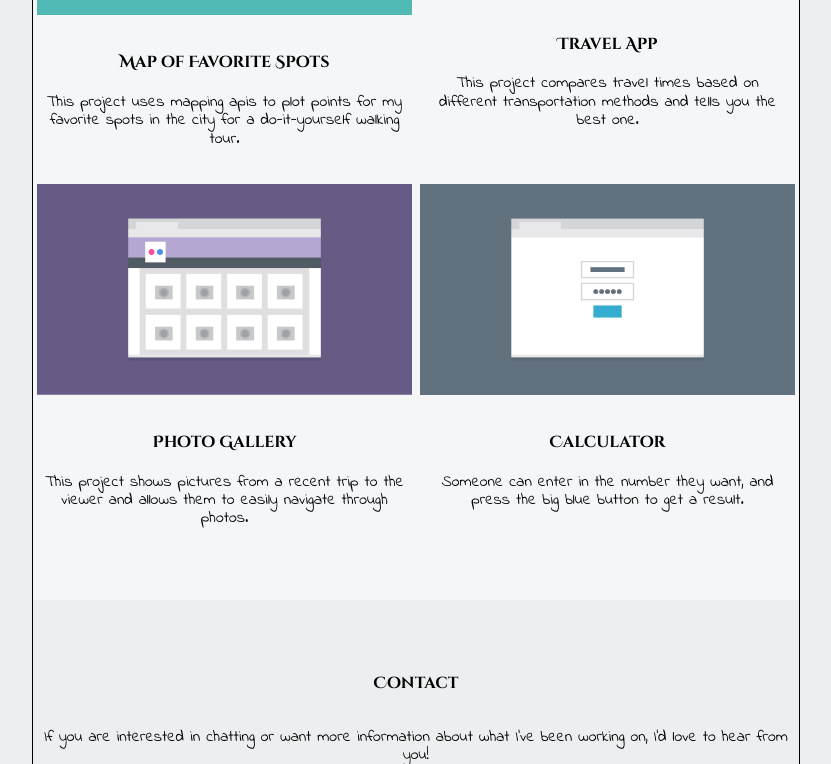
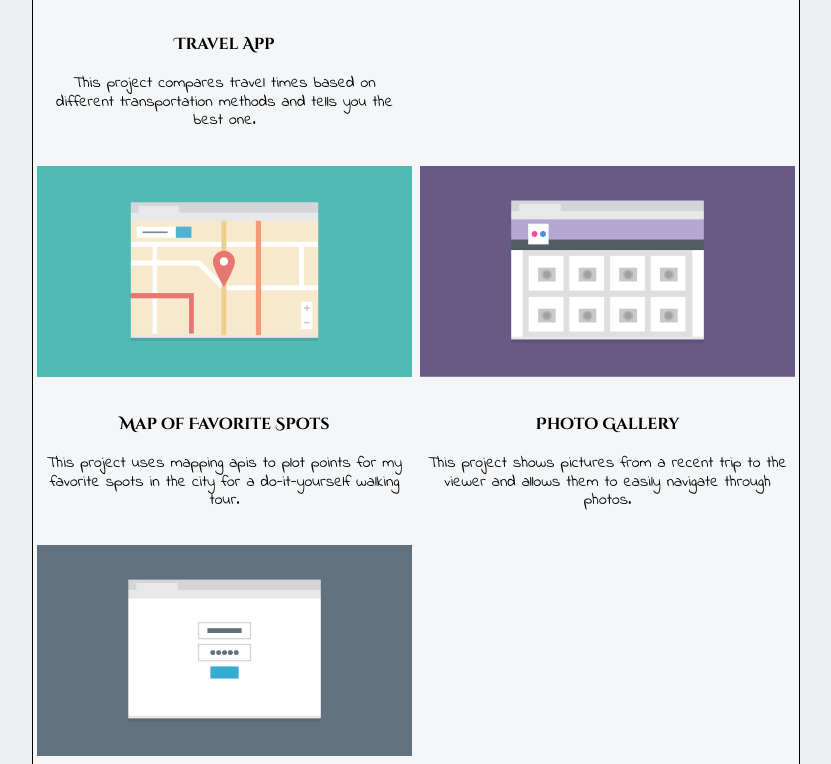
Before and after one commit to Sidney-V/techdegree-project-2, a plain HTML site: page index.html in a window 1280 px wide. Shown: the part 1164-1928 px from the top of the page, without its empty margins (224-1055 px from the left). Drawn offline with Linux system fonts and the light colour scheme.

Commit message:
Commit 5th

```diff
--- a/css/style.css
+++ b/css/style.css
@@ -179,21 +179,19 @@ main{
     }
 
    .primary {
-       float: left;
+       float: right;
        width: 50%;
+       min-height: 377px;
+
    }
 
   .secondary {
-      float: right;
+    float: left;
       width: 50%;
+
   }
 
 
-
-    .third {
-        float: left;
-        width:50%;
-    }
 
    main {
        min-height: calc(100vh - -90px);
--- a/index.html
+++ b/index.html
@@ -34,14 +34,14 @@
             <p class="main-p">This project shows the front page of a marketing website meant for a specific business I'm interested in.</p>
         </div>
 
-       <div class="primary">
+       <div class="secondary">
            <img src="images/portfolio-2.png" alt="Google themed website" class="proto-img">
            <h2>Search Page</h2>
            <p class="main-p">This Project searches through a specific database to find information that the user is trying to look up.</p>
        </div>
 
     </div>
-       <div class="secondary">
+       <div class="primary">
            <img src="images/portfolio-3.png" alt="Travel website mock-up" class="proto-img">
            <h2>Travel App</h2>
            <p class="main-p">This project compares travel times based on different transportation methods and tells you the best one.</p>
@@ -53,13 +53,13 @@
            <p class="main-p">This project uses mapping apis to plot points for my favorite spots in the city for a do-it-yourself walking tour.</p>
        </div>
 
-       <div class="third">
+       <div class="primary">
            <img src="images/portfolio-5.png" alt="Photo Gallery" class="proto-img">
            <h2>Photo Gallery</h2>
            <p class="main-p">This project shows pictures from a recent trip to the viewer and allows them to easily navigate through photos.</p>
        </div>
 
-       <div class="third">
+       <div class="secondary">
            <img src="images/portfolio-6.png" alt="Calculator" class="proto-img">
            <h2>Calculator</h2>
            <p id="calc">Someone can enter in the number they want, and press the big blue button to get a result.</p>
```
